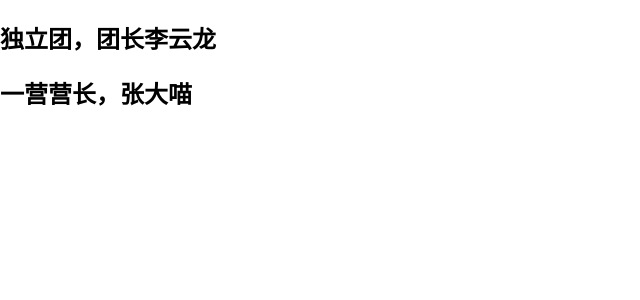
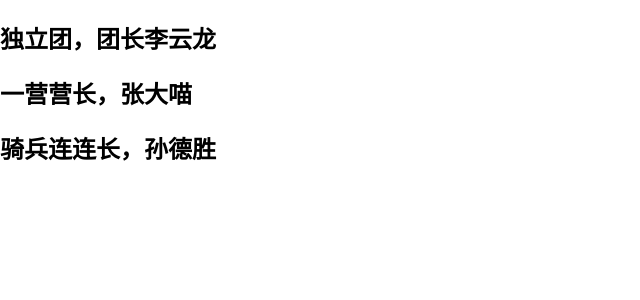
Before and after one commit to cjshinning/imook, a React app: page / in a window 1280 px wide. Shown: the top 300 px of the page, without its empty margins (0-640 px from the left). Built offline with nearby package versions, Linux system fonts and the light colour scheme.

Commit message:
react基础知识2

```diff
--- a/src/App.js
+++ b/src/App.js
@@ -6,18 +6,22 @@ class App extends React.Component{
     return (
       <div>
         <h2>独立团，团长{boss}</h2>
-        <一营></一营>
+        <一营 老大="张大喵"></一营>
+        <骑兵连 老大="孙德胜"></骑兵连>
       </div>
     )
   }
 }
 
+function 骑兵连(props){
+  return <h2>骑兵连连长，{props.老大}</h2>
+}
+
 class 一营 extends React.Component{
   render(){
-    const boss = '张大喵';
     return (
       <div>
-        <h2>一营营长，{boss}</h2>
+        <h2>一营营长，{this.props.老大}</h2>
       </div>
     )
   }
```
